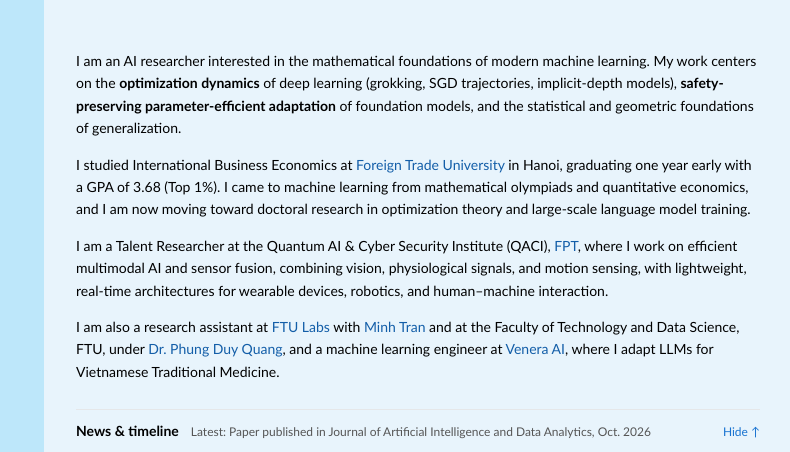
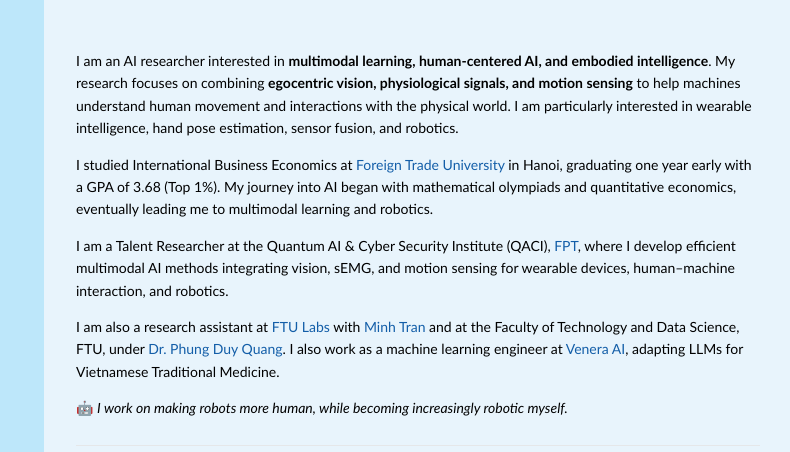
Before and after one commit to huyennkAI/huyennkAI.github.io, a plain HTML site: page index.html in a window 1280 px wide. Shown: the top 452 px of the page, 376-1166 px from the left. Drawn offline with Linux system fonts and the light colour scheme.

Commit message:
Update bio

```diff
--- a/index.html
+++ b/index.html
@@ -49,16 +49,20 @@
   <main class="content">
 
 <section class="bio">
-  <p>I am an AI researcher interested in the mathematical foundations of modern machine learning. My work centers on the <strong>optimization dynamics</strong> of deep learning (grokking, SGD trajectories, implicit-depth models), <strong>safety-preserving parameter-efficient adaptation</strong> of foundation models, and the statistical and geometric foundations of generalization.
+<p>
+  I am an AI researcher interested in <strong>multimodal learning, human-centered AI, and embodied intelligence</strong>. My research focuses on combining <strong>egocentric vision, physiological signals, and motion sensing</strong> to help machines understand human movement and interactions with the physical world. I am particularly interested in wearable intelligence, hand pose estimation, sensor fusion, and robotics.
 </p>
 <p>
-  I studied International Business Economics at <a href="https://english.ftu.edu.vn">Foreign Trade University</a> in Hanoi, graduating one year early with a GPA of 3.68 (Top 1%). I came to machine learning from mathematical olympiads and quantitative economics, and I am now moving toward doctoral research in optimization theory and large-scale language model training.
+  I studied International Business Economics at <a href="https://english.ftu.edu.vn">Foreign Trade University</a> in Hanoi, graduating one year early with a GPA of 3.68 (Top 1%). My journey into AI began with mathematical olympiads and quantitative economics, eventually leading me to multimodal learning and robotics.
 </p>
 <p>
-  I am a Talent Researcher at the Quantum AI &amp; Cyber Security Institute (QACI), <a href="https://fpt.com/en">FPT</a>, where I work on efficient multimodal AI and sensor fusion, combining vision, physiological signals, and motion sensing, with lightweight, real-time architectures for wearable devices, robotics, and human–machine interaction.
+  I am a Talent Researcher at the Quantum AI &amp; Cyber Security Institute (QACI), <a href="https://fpt.com/en">FPT</a>, where I develop efficient multimodal AI methods integrating vision, sEMG, and motion sensing for wearable devices, human–machine interaction, and robotics.
 </p>
 <p>
-  I am also a research assistant at <a href="https://ftulabs.github.io/">FTU Labs</a> with <a href="https://minhtcai.github.io">Minh Tran</a> and at the Faculty of Technology and Data Science, FTU, under <a href="https://scholar.google.com/citations?user=knSbt0oAAAAJ&hl=en">Dr. Phung Duy Quang</a>, and a machine learning engineer at <a href="https://venerian.space/en">Venera AI</a>, where I adapt LLMs for Vietnamese Traditional Medicine.
+  I am also a research assistant at <a href="https://ftulabs.github.io/">FTU Labs</a> with <a href="https://minhtcai.github.io">Minh Tran</a> and at the Faculty of Technology and Data Science, FTU, under <a href="https://scholar.google.com/citations?user=knSbt0oAAAAJ&hl=en">Dr. Phung Duy Quang</a>. I also work as a machine learning engineer at <a href="https://venerian.space/en">Venera AI</a>, adapting LLMs for Vietnamese Traditional Medicine.
+</p>
+<p>
+  🤖 <em>I work on making robots more human, while becoming increasingly robotic myself.</em>
 </p>
 </section>
 
```
Lines whose indentation alone changed are shown as unchanged.
